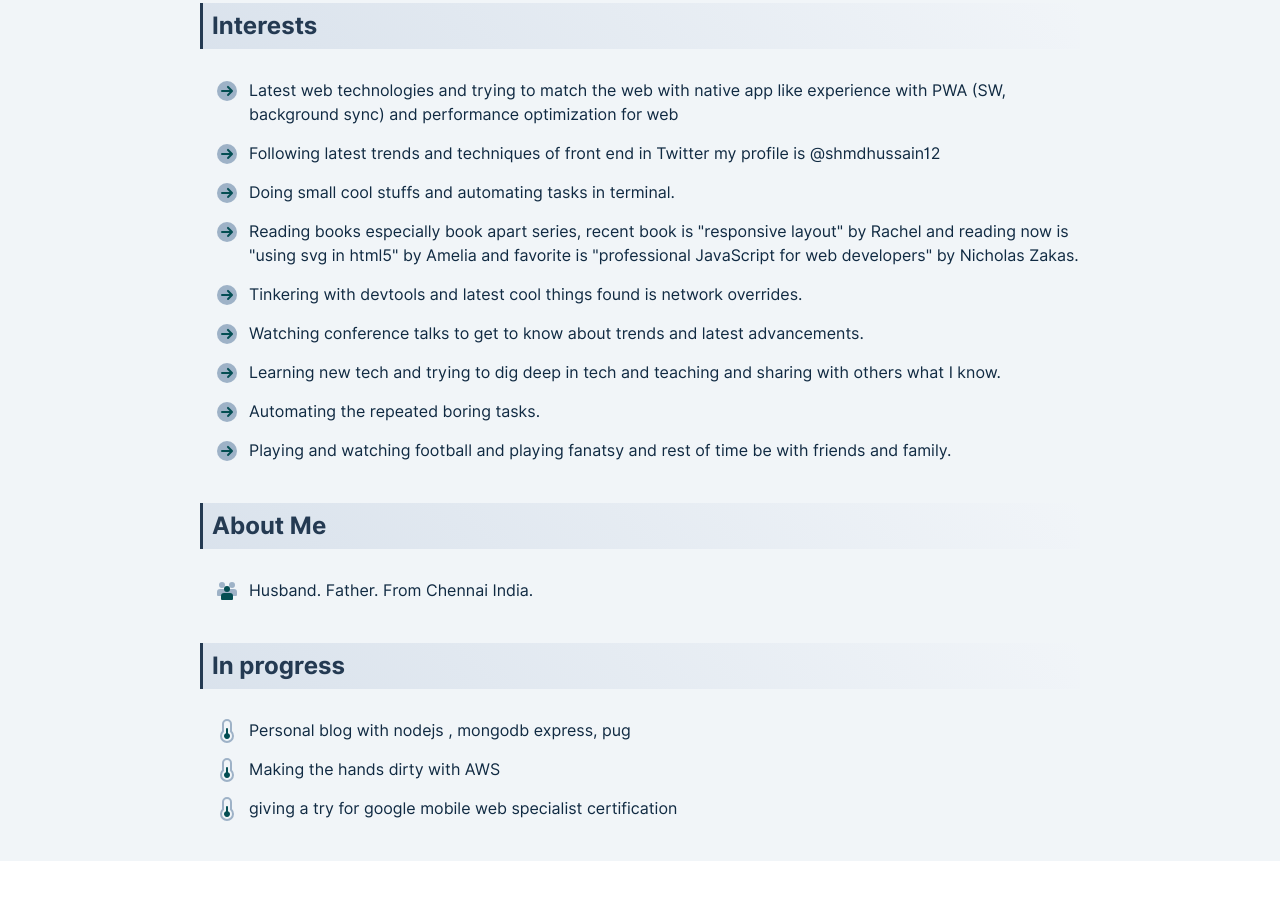
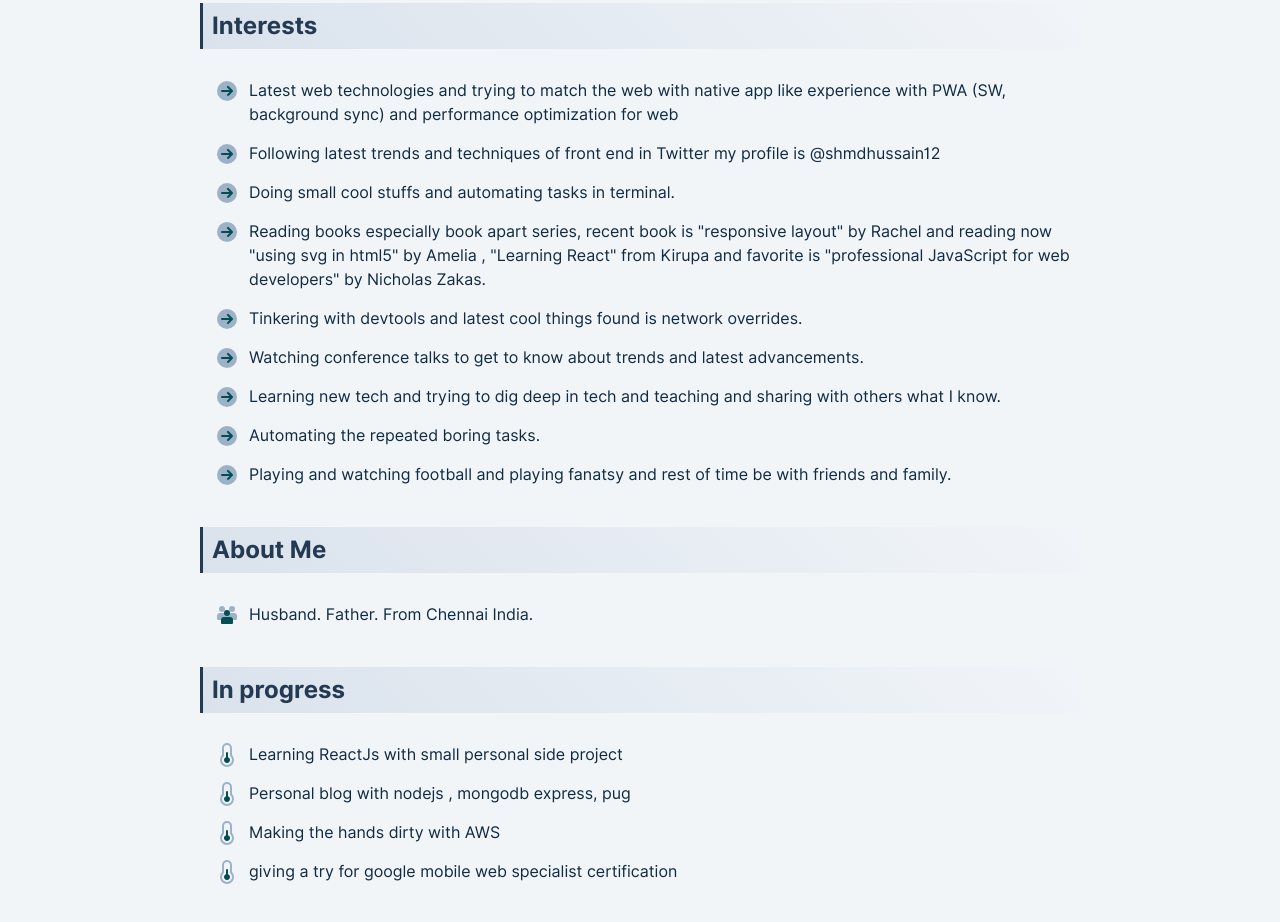
Before and after one commit to shmdhussain/Profile, a website: page index.html in a window 1280 px wide. Shown: the part 2972-3894 px from the top of the page. Before the commit the page ends 3833 px from the top, so only its background shows below. Drawn offline with Linux system fonts and the light colour scheme.

Commit message:
updated reading books section

```diff
--- a/index.html
+++ b/index.html
@@ -850,7 +850,7 @@
 							 <use xlink:href="images/svg/profile_sprite.svg#point_arrow_right"></use>
 							</svg>
 							<span class="pf_detail_list_item_text">
-								Reading books especially book apart series, recent book is "responsive layout" by Rachel and reading now is "using svg in html5" by Amelia and favorite  is "professional JavaScript for web developers" by Nicholas Zakas.
+								Reading books especially book apart series, recent book is "responsive layout" by Rachel and reading now  "using svg in html5" by Amelia , "Learning React" from Kirupa and favorite  is "professional JavaScript for web developers" by Nicholas Zakas.
 							</span>
 
 						</li>
@@ -955,6 +955,16 @@
 
 				<div class="pf_detail_cont">
 					<ul class="pf_detail_list">
+
+						<li class="pf_detail_list_item">
+							<svg class="pf_detail_list_item_text_icon sh_icon">
+							 <use xlink:href="images/svg/profile_sprite.svg#thermostat_half"></use>
+							</svg>
+							<span class="pf_detail_list_item_text">Learning ReactJs with small personal side project</span>
+
+						</li>
+
+
 						<li class="pf_detail_list_item">
 							<svg class="pf_detail_list_item_text_icon sh_icon">
 							 <use xlink:href="images/svg/profile_sprite.svg#thermostat_half"></use>
```
